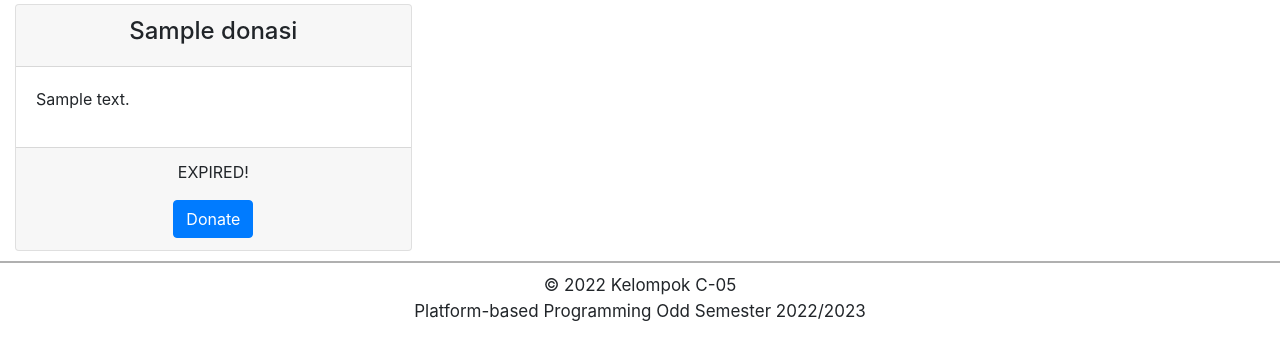
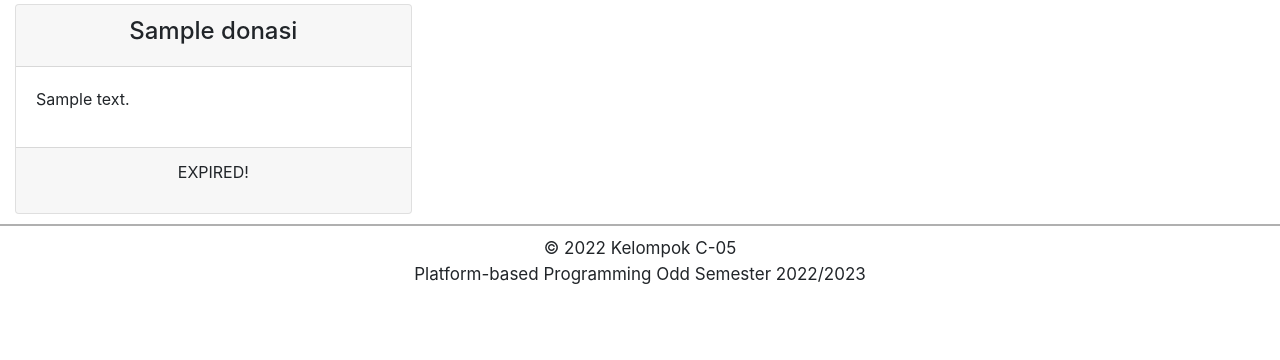
Before and after one commit to dreins/do-nasi, a Django app: page /page_overview/ in a window 1280 px wide. Shown: the part 168-528 px from the top of the page. Run offline with Django 4.2, Linux system fonts and the light colour scheme; a user stored in the database is signed in; tables that the repository leaves empty hold one stand-in row (values such as "Sample post"); some libraries are stand-ins or nearby versions.

Commit message:
done i guess

```diff
--- a/page_overview/templates/page_overview.html
+++ b/page_overview/templates/page_overview.html
@@ -82,7 +82,7 @@
                                                         </div>
                                                         <div class="col-md-12">
                                                         <button class="btn btn-primary" style="text-align: center;"
-                                                        onclick="melakukan_donasi(${data[i].pk});"> Donate </button>
+                                                        onclick="melakukan_donasi(${data[i].pk});" id = "donate${data[i].pk}"> Donate </button>
                                                         </div>
                                                     </div>
                                                 </div>
@@ -128,9 +128,7 @@
             });
         }
 
-
         function countdown(countdown, id){
-            text = "";
             var x = setInterval(function () {
                 var deadline_time = new Date(countdown).getTime();
                 var now = new Date().getTime();
@@ -141,10 +139,9 @@
                 var minutes = Math.floor((difference % (1000 * 60 * 60)) / (1000 * 60));
                 var seconds = Math.floor((difference % (1000 * 60)) / 1000);
 
-
                 if (difference < 0) {
                     document.getElementById(`card ${id}`).innerHTML = "EXPIRED!"
-
+                    $(`#donate${id}`).hide();
                 }
                 else{
                     document.getElementById(`card ${id}`).innerHTML =  "Expired in : " + days + "d " + hours + "h " + minutes + "m " + seconds + "s "
```
